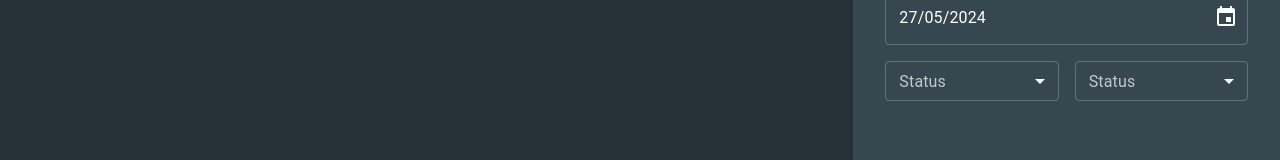
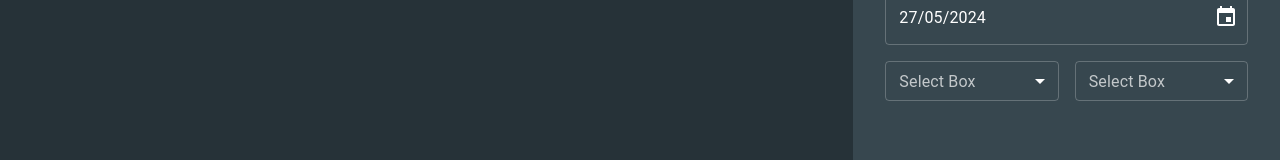
Before and after one commit to chandanch/personal-todos-webapp, a React (Create React App) app: page / in a window 1280 px wide. Shown: the part 565-725 px from the top of the page. Built offline with nearby package versions, Linux system fonts and the light colour scheme.

Commit message:
dynamic task field with props

```diff
--- a/src/components/createTaskForm/taskFields/taskSelectField.tsx
+++ b/src/components/createTaskForm/taskFields/taskSelectField.tsx
@@ -2,21 +2,38 @@ import { FormControl, InputLabel, MenuItem, Select } from '@mui/material';
 import React, { FC, ReactElement } from 'react';
 import { ISelectField } from '../interfaces/ISelectField';
 
-const TaskSelectField: FC<ISelectField> = (): ReactElement => {
+const TaskSelectField: FC<ISelectField> = (props): ReactElement => {
+    const {
+        label = 'Select Box',
+        value = '',
+        name = 'selectBox',
+        disabled = false,
+        onChange = (e) => {},
+        options = [{ label: 'Add Item', value: 'Add Item' }],
+    } = props;
+
     return (
         <FormControl fullWidth size="small">
-            <InputLabel color="info">Status</InputLabel>
+            <InputLabel id={`${name}-id`} color="info">
+                {label}
+            </InputLabel>
             <Select
                 labelId="status"
-                id="status-select"
-                value=""
+                id={`${name}-id`}
+                value={value}
                 label="Status"
-                name="status"
+                name={name}
                 color="info"
+                disabled={disabled}
+                onChange={onChange}
             >
-                <MenuItem value={10}>10</MenuItem>
-                <MenuItem value={20}>20</MenuItem>
-                <MenuItem value={30}>30</MenuItem>
+                {options.map((item, index) => {
+                    return (
+                        <MenuItem key={item.value + index} value={item.value}>
+                            {item.label}
+                        </MenuItem>
+                    );
+                })}
             </Select>
         </FormControl>
     );
```
